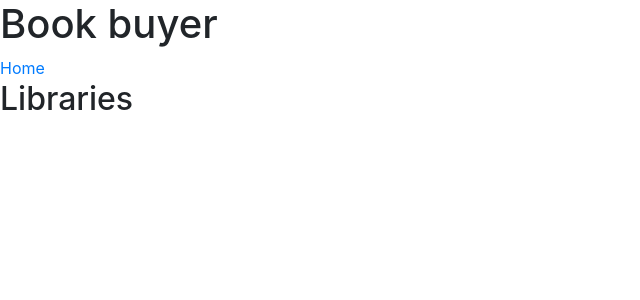
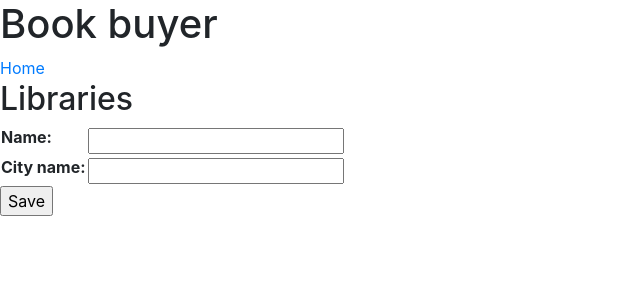
Before and after one commit to rklyne/hexagonal-django, a Django app: page /library/new in a window 1280 px wide. Shown: the top 300 px of the page, without its empty margins (0-640 px from the left). Run offline with Django 3.2, Linux system fonts and the light colour scheme; data that the repository does not hold is empty; some libraries are stand-ins or nearby versions.

Commit message:
Add creation view

```diff
--- /dev/null
+++ b/library/forms.py
@@ -0,0 +1,6 @@
+from django import forms
+
+
+class CreateLibraryForm(forms.Form):
+    name = forms.CharField(max_length=500)
+    city_name = forms.CharField(max_length=500)
--- /dev/null
+++ b/library/templates/library/library_create.html
@@ -0,0 +1,12 @@
+{% extends "base.html" %}
+
+{% block content %}
+    <h2>Libraries</h2>
+    <form method="post">
+        {% csrf_token %}
+        <table>
+            {{form}}
+        </table>
+        <input type="submit" value="Save"></input>
+    </form>
+{% endblock %}
--- a/library/templates/library/library_list.html
+++ b/library/templates/library/library_list.html
@@ -2,6 +2,7 @@
 
 {% block content %}
     <h2>Libraries</h2>
+    <a href="{% url 'library-create' %}">Add library</a>
     <ul>
         {% for library in object_list %}
             <li>{{ library.name }}</li>
--- a/library/urls.py
+++ b/library/urls.py
@@ -1,8 +1,9 @@
 from django.conf.urls import url
 
-from .views import LibraryList
+from .views import LibraryList, CreateLibrary
 
 
 urlpatterns = [
-    url(r'^', LibraryList.as_view()),
+    url(r'^new', CreateLibrary.as_view(), name='library-create'),
+    url(r'^', LibraryList.as_view(), name='library-list'),
 ]
--- a/library/views.py
+++ b/library/views.py
@@ -1,10 +1,25 @@
 # -*- coding: utf-8 -*-
 from __future__ import unicode_literals
 
-from django.views.generic import ListView
+from django.contrib import messages
+from django.urls import reverse_lazy
+from django.views.generic import ListView, FormView
 
-from library.models import Library
+from .models import Library
+from .forms import CreateLibraryForm
 
 
 class LibraryList(ListView):
     model = Library
+
+
+class CreateLibrary(FormView):
+    form_class = CreateLibraryForm
+    template_name = 'library/library_create.html'
+    success_url = reverse_lazy('library-list')
+
+    def form_valid(self, form):
+        data = form.cleaned_data
+        Library.objects.create(name=data['name'], city_name=data['city_name'])
+        messages.info(self.request, "Library record created")
+        return super(CreateLibrary, self).form_valid(data)
```
Also changed, not shown: library/tests/test_views.py (+17 -1 lines).
